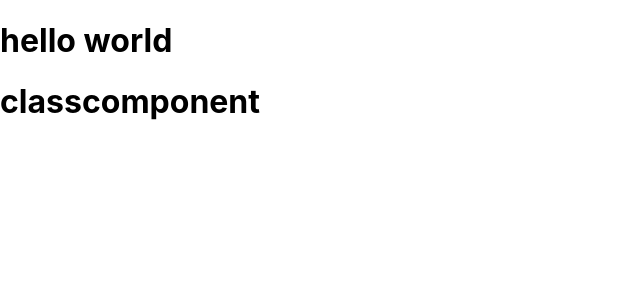
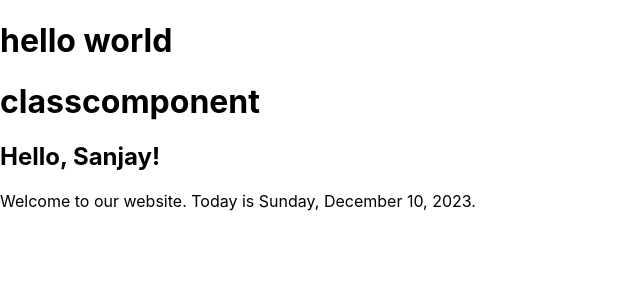
Before and after one commit to SANJAY-3001/React-Class, a React (Create React App) app in the folder Day3/sanjay-search-engine/: page / in a window 1280 px wide. Shown: the top 300 px of the page, without its empty margins (0-640 px from the left). Built offline with nearby package versions, Linux system fonts and the light colour scheme.

Commit message:
greeting for date

```diff
--- a/Day3/sanjay-search-engine/src/App.js
+++ b/Day3/sanjay-search-engine/src/App.js
@@ -1,4 +1,5 @@
 import ClassComponent from './Component/ClassComponent';
+import Greeting from './Component/Greeting';
 import FunctionComponent from './Component/funtioncomponent';
 
 function App() {
@@ -6,6 +7,7 @@ function App() {
     <div>
       <FunctionComponent />
       <ClassComponent />
+      <Greeting></Greeting>
     </div>
   );
 }
--- /dev/null
+++ b/Day3/sanjay-search-engine/src/Component/Greeting.js
@@ -0,0 +1,19 @@
+import React from 'react';
+const Greeting = ()=>
+{
+    const username="Sanjay";
+    const date = new Date().toLocaleDateString('en-us',
+    {
+        weekday:'long',
+        month:'long',
+        day:'numeric',
+        year:'numeric'
+    });
+    return(
+        <div>
+            <h2>Hello, {username}!</h2>
+            <p>Welcome to our website. Today is {date}.</p>
+        </div>
+    )
+}
+export default Greeting;
```
